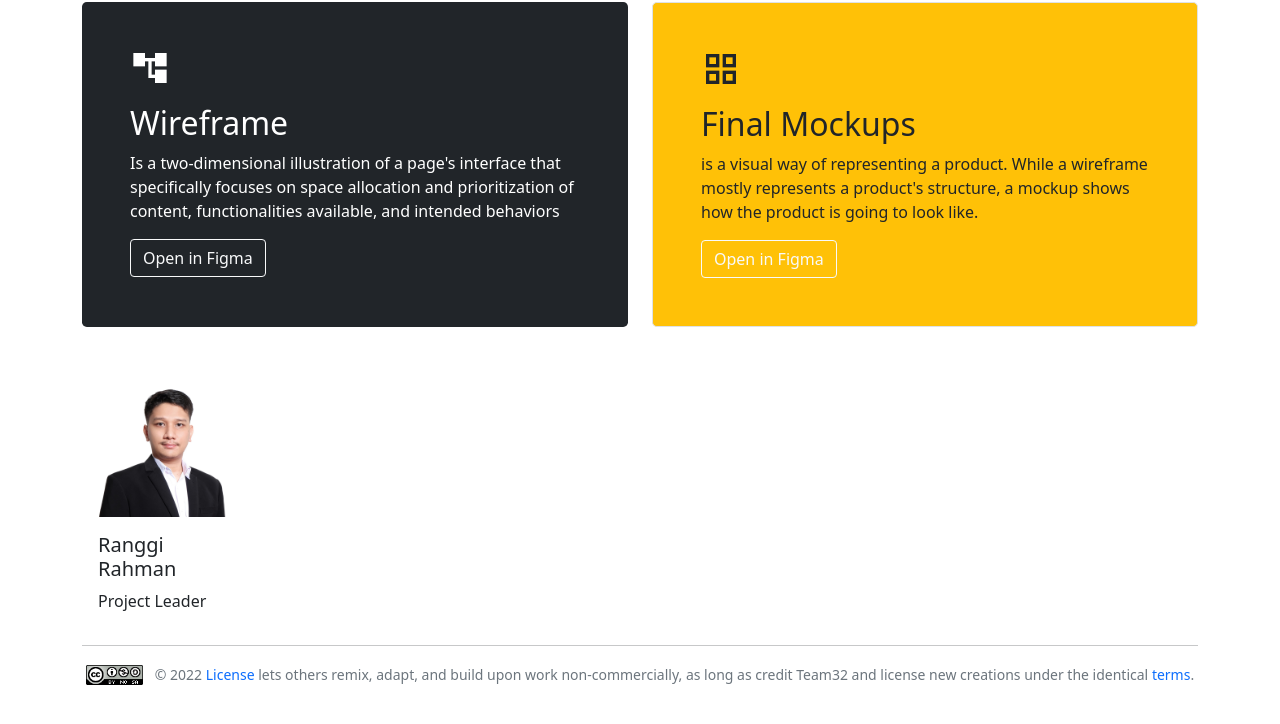
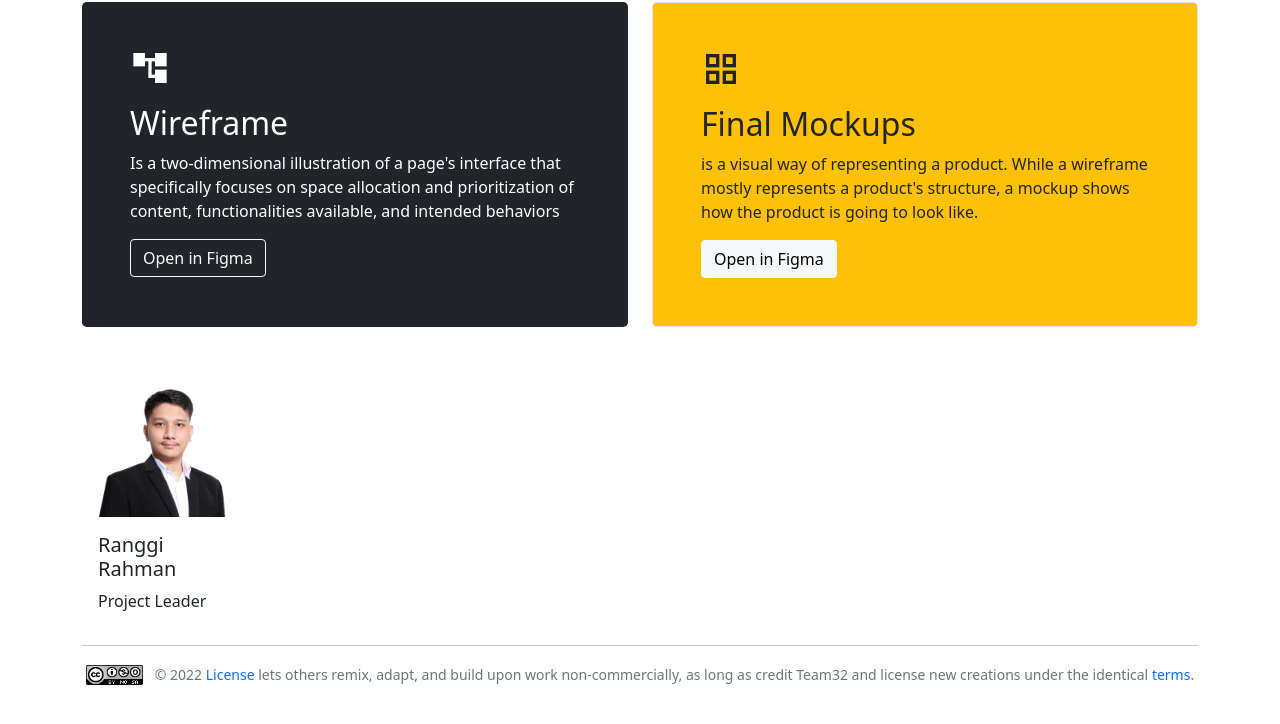
Before and after one commit to ranggirahman/RedesignMI, a plain HTML site: page index.html in a window 1280 px wide. Shown: the part 1082-1806 px from the top of the page. Drawn offline with Linux system fonts and the light colour scheme.

Commit message:
Update index.html

```diff
--- a/index.html
+++ b/index.html
@@ -106,7 +106,7 @@
             <i class="material-icons me-2 mb-3" style="font-size: 40px;">grid_view</i>
             <h2>Final Mockups</h2>
             <p>is a visual way of representing a product. While a wireframe mostly represents a product's structure, a mockup shows how the product is going to look like.</p>
-            <button class="btn btn-outline-light" type="button">Open in Figma</button>
+            <button class="btn btn-light" type="button">Open in Figma</button>
           </div>
         </div>
       </div>
```
